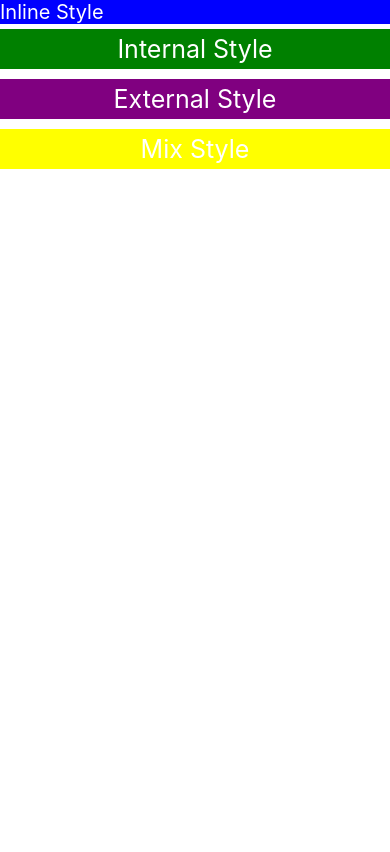
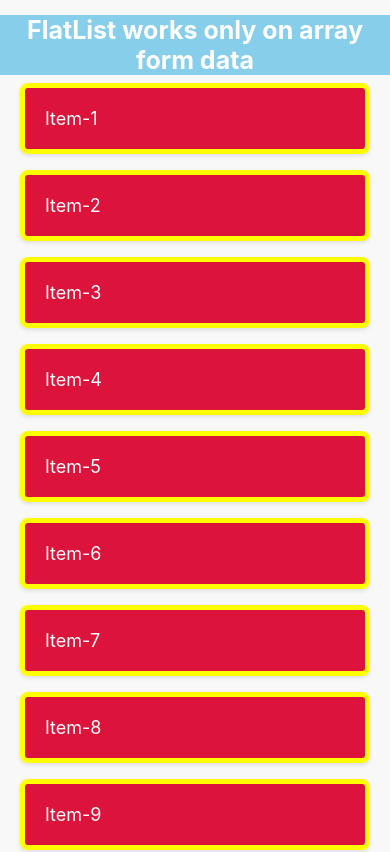
Before and after one commit to inazarm/Learning_RN1, a React Native app: screen / in a window 390 px wide. Shown: the top 852 px of the page. Built offline with nearby package versions, Linux system fonts and the light colour scheme.

Commit message:
show array data into new created FlatList component and apply internal styling on flatlist

```diff
--- a/App.jsx
+++ b/App.jsx
@@ -5,6 +5,7 @@
 import Props from './src/components/Props'
 import InputText from './src/components/InputText'
 import Style from './src/components/Style'
+import FlatListScreen from './src/components/FlatListScreen'
 
 // import First from './src/components/first'
 
@@ -16,7 +17,8 @@
         {/* <UseStateHook/>  */}
         {/* <Props/> */}
         {/* <InputText/> */}
-        <Style/>
+        {/* <Style/> */}
+        <FlatListScreen/>
     </View>
     )
 }
--- /dev/null
+++ b/src/components/FlatListScreen.jsx
@@ -0,0 +1,74 @@
+import { View, Text,StyleSheet, FlatList } from 'react-native'
+import React from 'react'
+
+const data=[
+    {id:1,title:'Item-1'},
+    {id:2,title:'Item-2'},
+    {id:3,title:'Item-3'},
+    {id:4,title:'Item-4'},
+    {id:5,title:'Item-5'},
+    {id:6,title:'Item-6'},
+    {id:7,title:'Item-7'},
+    {id:8,title:'Item-8'},
+    {id:9,title:'Item-9'},
+    {id:10,title:'Item-10'},
+    {id:11,title:'Item-11'},
+    {id:12,title:'Item-12'}
+]
+const FlatListScreen = () => {
+    const renderItem=({item})=>(
+        <View style={style.item}>
+            <Text style={style.title}>{item.title}</Text>
+        </View>
+    );
+  return (
+    <View style={style.container}>
+      <Text style={style.txtStyle}>FlatList works only on array form data</Text>
+      <FlatList
+        data={data}
+        renderItem={renderItem}
+        keyExtractor={item=>item.id}
+        contentContainerStyle={style.list}
+      />
+    </View>
+  )
+}
+
+const style=StyleSheet.create({
+    txtStyle:{
+        fontSize:25,
+        backgroundColor:'skyblue',
+        color:'white',
+        fontWeight:'bold',
+        textAlign:'center'
+    },
+    container:{
+        backgroundColor:'#f8f8f8',
+        paddingTop:15
+    },
+    list:{
+        paddingHorizontal:20,
+    },
+    item:{
+        backgroundColor:'crimson',
+        borderWidth:5,
+        borderColor:'yellow',
+        padding:20,
+        marginVertical:8,
+        borderRadius:8,
+        shadowColor:'#000',
+        shadowOffset:{
+            width:0,
+            height:2
+        },
+        shadowOpacity:0.1,
+        shadowRadius:4,
+        elevation:2
+
+    },
+    title:{
+        color:'#fff',
+        fontSize:18
+    }
+});
+export default FlatListScreen
```
